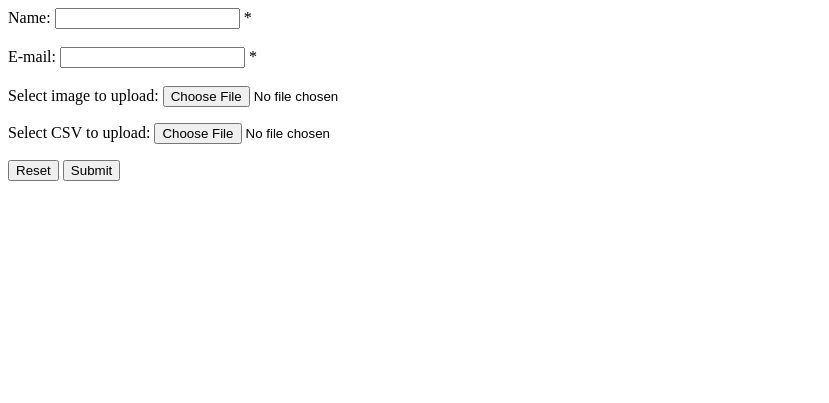
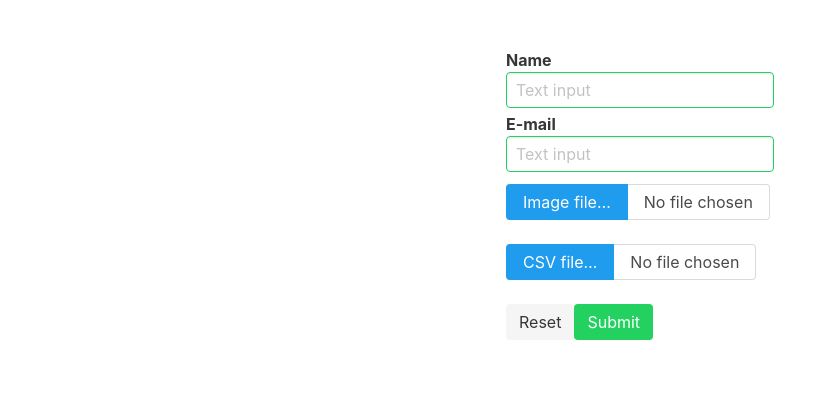
Before and after one commit to kopinw1234/phpBasic, a PHP site: page / in a window 1280 px wide. Shown: the top 403 px of the page, without its empty margins (0-829 px from the left). Run offline with PHP 8.4, Linux system fonts and the light colour scheme.

Commit message:
all done

```diff
--- a/index.php
+++ b/index.php
@@ -1,6 +1,8 @@
 <html>
 <head>
     <title>phpBasic</title>
+    <link rel="stylesheet" href="mystyle.css">
+    <link rel="stylesheet" href="https://cdnjs.cloudflare.com/ajax/libs/bulma/0.7.4/css/bulma.min.css">
 </head>
 <body>
 <?php
@@ -30,24 +32,22 @@ $imageFileType = strtolower(pathinfo($target_file,PATHINFO_EXTENSION));
 
 // Check file size
 if ($_FILES["fileToUpload"]["size"] > 500000) {
-    echo "Sorry, your file is too large.";
+    $picErr = "Sorry, your file is too large.";
     $uploadOk = 0;
 }
 // Allow certain file formats
 if($imageFileType != "jpg" && $imageFileType != "png" && $imageFileType != "jpeg"
 && $imageFileType != "gif" ) {
-    echo "Sorry, only JPG, JPEG, PNG & GIF files are allowed.";
+    $picErr = "Sorry, only JPG, JPEG, PNG & GIF files are allowed.";
     $uploadOk = 0;
 }
 // Check if $uploadOk is set to 0 by an error
 if ($uploadOk == 0) {
-    echo "Sorry, your file was not uploaded.";
+    $picErr = "Sorry, your file was not uploaded.";
 // if everything is ok, try to upload file
 } else {
     if (move_uploaded_file($_FILES["fileToUpload"]["tmp_name"], $target_file)) {
         $DisplayPic = TRUE;
-    } else {
-        echo "Sorry, there was an error uploading your file.";
     }
 }
 }
@@ -58,12 +58,12 @@ if(isset($_FILES['fileCSVToUpload'])){
 
     // Allow certain file formats
     if($csvFileType != "csv") {
-        echo "Sorry, only CSV file are allowed.";
+        $csvErr = "Sorry, only CSV file are allowed.";
         $uploadCSVOk = 0;
     }
     // Check if $uploadOk is set to 0 by an error
     if ($uploadCSVOk == 0) {
-        echo "Sorry, your file was not uploaded.";
+        $csvErr = "Sorry, your file was not uploaded.";
     // if everything is ok, try to upload file
     } else {
         if (move_uploaded_file($_FILES["fileCSVToUpload"]["tmp_name"], $target_CSVfile)) {
@@ -83,44 +83,107 @@ if(isset($_FILES['fileCSVToUpload'])){
             }
             $avg = $allBMI/$countBMI;
             $DisplayCSV = TRUE;
-        } else {
-            echo "Sorry, there was an error uploading your file.";
         }
     }
 }
 
 if($DisplayPic && !$DisplayForm && $DisplayCSV){
 ?>
+<div id="allgrid">
+    <div id="header">
+        <h1>Your BMI</h1>
+    </div>
+    <div id="img">
 <img src="<?php echo $_FILES["fileToUpload"]["name"];?>">
+</div>
+<div id="paragraph">
+<br>
 <p>Name : <?php echo $_POST["name"] ?></p>
 <p>E-mail : <?php echo $_POST["email"] ?></p>
 <p>Average BMI : <?php echo $avg ?></p>
+<br>
+</div>
+</div>
 <?php
 }
 
 if($DisplayForm || !$DisplayPic || !$DisplayCSV){
 ?>
+<section class="section">
+<div class="level">
+<div class="level-item has-text-centered">
 <form enctype="multipart/form-data" action="<?php echo htmlspecialchars($_SERVER["PHP_SELF"]);?>" method="post">
-Name: <input type="text" name="name">
-<span class="error">* <?php echo $nameErr;?></span>
-<br><br>
-E-mail: <input type="text" name="email">
-<span class="error">* <?php echo $emailErr;?></span>
-<br><br>
-Select image to upload:
-    <input type="file" name="fileToUpload" id="fileToUpload">
-    <p class="error"><?php echo $picErr;?></p>
-Select CSV to upload:
-    <input type="file" name="fileCSVToUpload" id="fileToUpload">
-    <p class="error"><?php echo $csvErr;?></p>
-<input type="reset" name="reset">
-<input type="submit" name="submit">
+<div class="field">
+<div class="level-left">
+<label class="label">Name</label>
+</div>
+  <div class="control">
+    <input class="input is-success" type="text" placeholder="Text input" name="name">
+    <p class="help is-success"><?php echo $nameErr;?></p>
+</div>
+<div class="level-left">
+<label class="label">E-mail</label>
+</div>
+  <div class="control">
+    <input class="input is-success" type="text" placeholder="Text input" name="email">
+    <p class="help is-success"><?php echo $emailErr;?></p>
+</div>
+</div>
+<div class="level-left">
+<div class="field">
+  <div class="file is-info has-name">
+    <label class="file-label">
+      <input class="file-input" type="file" name="fileToUpload" id="file">
+      <span class="file-cta">
+        <span class="file-label">
+          Image file…
+        </span>
+      </span>
+      <span class="file-name" id="filename">
+        No file chosen
+      </span>
+    </label>
+  </div>
+</div>
+</div>
+<div class="level-left">
+<span class="error"><?php echo $picErr;?></span>
+</div>
+<br>
+<div class="level-left">
+<div class="field">
+  <div class="file is-info has-name">
+    <label class="file-label">
+      <input class="file-input" type="file" name="fileCSVToUpload" id="csvFile">
+      <span class="file-cta">
+        <span class="file-label">
+          CSV file…
+        </span>
+      </span>
+      <span class="file-name" id="csvfilename">
+        No file chosen
+      </span>
+    </label>
+  </div>
+</div>
+</div>
+<div class="level-left">
+<span class="error"><?php echo $csvErr;?></span>
+</div>
+<br>
+<div class="level-left">
+<input type="reset" name="reset" class="button is-light">
+<input type="submit" name="submit" class="button is-success">
+</div>
 </form>
+</div>
+</div>
+</section>
 <?php
 }
 
 
 ?>
-
+<script src="main.js"></script>
 </body>
 </html>
--- /dev/null
+++ b/main.js
@@ -0,0 +1,18 @@
+var file = document.getElementById("file");
+var csvFile = document.getElementById("csvFile");
+file.onchange = function(){
+    if(file.files.length > 0)
+    {
+
+      document.getElementById('filename').innerHTML = file.files[0].name;
+
+    }
+};
+csvFile.onchange = function(){
+    if(csvFile.files.length > 0)
+    {
+
+      document.getElementById('csvfilename').innerHTML = csvFile.files[0].name;
+
+    }
+};
```
Also changed, not shown: mystyle.css (added, +38 -0 lines), README.md.
